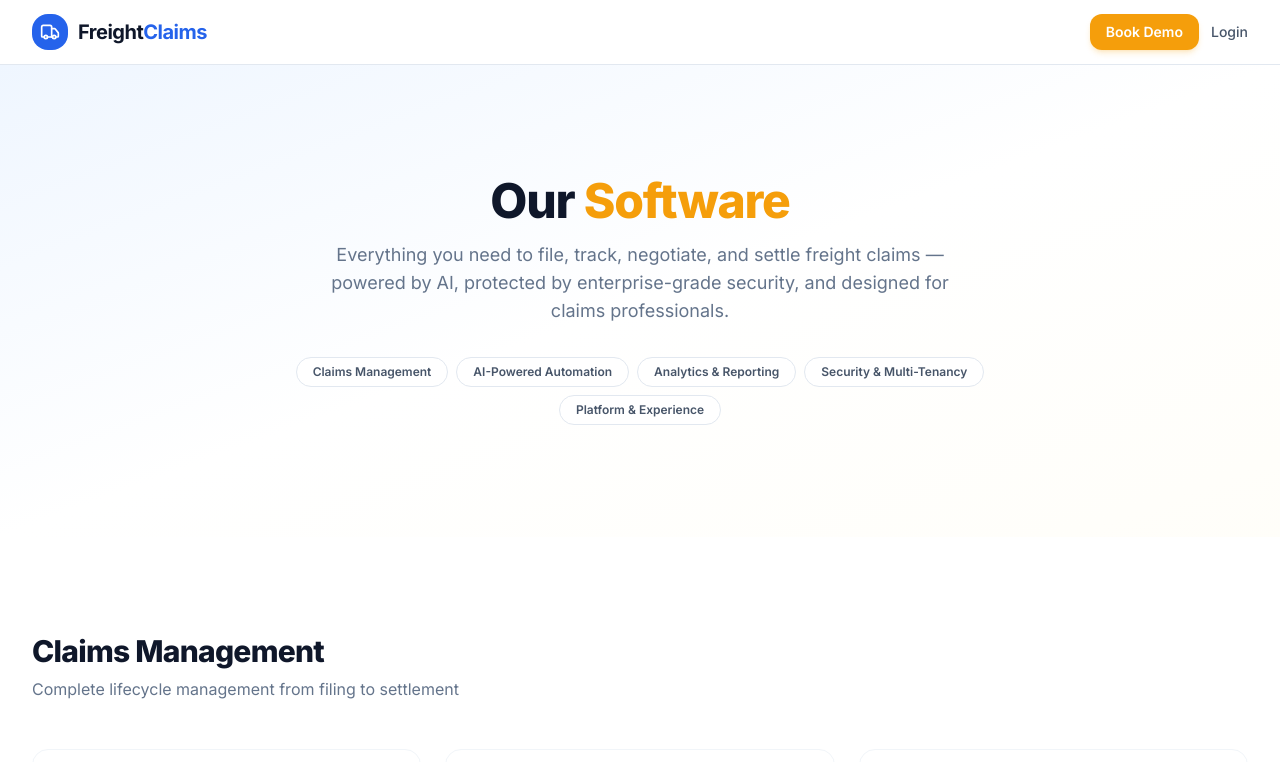
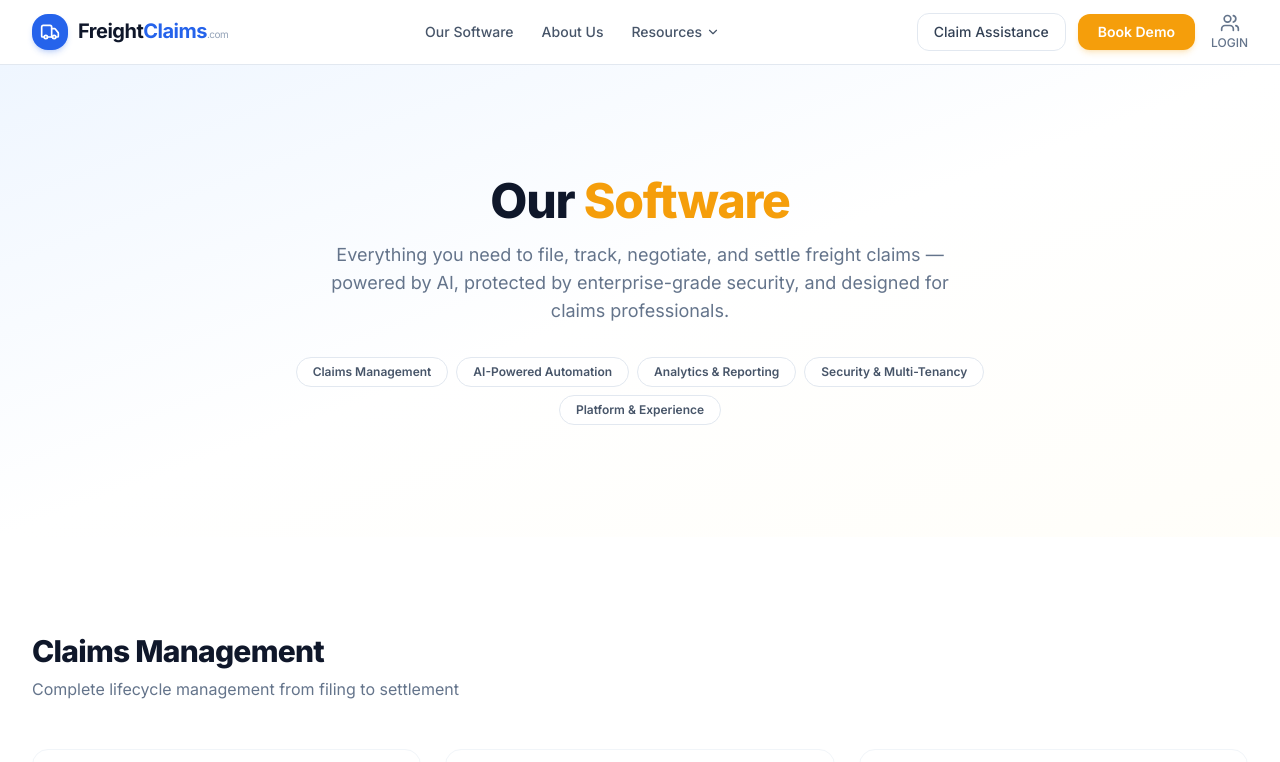
Before and after one commit to johnglotzbach/freightclaims-v5, a Next.js app in the folder apps/web/: page /features in a window 1280 px wide. Shown: the top 762 px of the page. Built offline with nearby package versions, Linux system fonts and the light colour scheme.

Commit message:
Fix public navbar: use shared component across all marketing pages

```diff
--- a/apps/web/app/about/page.tsx
+++ b/apps/web/app/about/page.tsx
@@ -7,6 +7,7 @@
  * Location: apps/web/app/about/page.tsx
  */
 import Link from 'next/link';
+import { PublicNavbar } from '@/components/layout/public-navbar';
 import {
   Truck, ArrowRight, Shield, Brain, Users, Award,
   Target, CheckCircle2, Globe, Clock, Sparkles, Linkedin,
@@ -20,24 +21,7 @@ export const metadata = {
 export default function AboutPage() {
   return (
     <div className="min-h-screen bg-white dark:bg-slate-950">
-      {/* Nav */}
-      <nav className="sticky top-0 z-50 bg-white/80 dark:bg-slate-950/80 backdrop-blur-lg border-b border-slate-200 dark:border-slate-800">
-        <div className="max-w-7xl mx-auto flex items-center justify-between px-4 sm:px-6 lg:px-8 h-16">
-          <Link href="/" className="flex items-center gap-2.5">
-            <div className="w-9 h-9 bg-primary-500 rounded-xl flex items-center justify-center">
-              <Truck className="w-5 h-5 text-white" />
-            </div>
-            <span className="text-xl font-bold text-slate-900 dark:text-white tracking-tight">
-              Freight<span className="text-primary-500">Claims</span>
-              <span className="text-[10px] text-slate-400 dark:text-slate-500 font-normal">.com</span>
-            </span>
-          </Link>
-          <div className="flex items-center gap-3">
-            <Link href="/book-demo" className="bg-accent-500 hover:bg-accent-600 text-white px-4 py-2 rounded-lg text-sm font-semibold transition-all shadow-md shadow-accent-500/20">Book Demo</Link>
-            <Link href="/login" className="text-sm font-medium text-slate-600 dark:text-slate-400 hover:text-primary-500">Login</Link>
-          </div>
-        </div>
-      </nav>
+      <PublicNavbar />
 
       {/* Hero — "Making Claims Sexy. Again!" */}
       <section className="bg-gradient-to-br from-primary-50 via-white to-accent-50/30 dark:from-slate-950 dark:via-slate-900 dark:to-slate-950 py-20 sm:py-28">
--- a/apps/web/app/features/page.tsx
+++ b/apps/web/app/features/page.tsx
@@ -7,6 +7,7 @@
  * Location: apps/web/app/features/page.tsx
  */
 import Link from 'next/link';
+import { PublicNavbar } from '@/components/layout/public-navbar';
 import {
   Truck, ArrowRight, FileText, Brain, Shield, BarChart3,
   Users, Globe, MessageSquare, Lock, Clock, Mail, Search,
@@ -86,19 +87,7 @@ const FEATURE_SECTIONS = [
 export default function FeaturesPage() {
   return (
     <div className="min-h-screen bg-white dark:bg-slate-950">
-      {/* Nav */}
-      <nav className="sticky top-0 z-50 bg-white/80 dark:bg-slate-950/80 backdrop-blur-lg border-b border-slate-200 dark:border-slate-800">
-        <div className="max-w-7xl mx-auto flex items-center justify-between px-4 sm:px-6 lg:px-8 h-16">
-          <Link href="/" className="flex items-center gap-2.5">
-            <div className="w-9 h-9 bg-primary-500 rounded-xl flex items-center justify-center"><Truck className="w-5 h-5 text-white" /></div>
-            <span className="text-xl font-bold text-slate-900 dark:text-white tracking-tight">Freight<span className="text-primary-500">Claims</span></span>
-          </Link>
-          <div className="flex items-center gap-3">
-            <Link href="/book-demo" className="bg-accent-500 hover:bg-accent-600 text-white px-4 py-2 rounded-lg text-sm font-semibold transition-all shadow-md shadow-accent-500/20">Book Demo</Link>
-            <Link href="/login" className="text-sm font-medium text-slate-600 dark:text-slate-400 hover:text-primary-500">Login</Link>
-          </div>
-        </div>
-      </nav>
+      <PublicNavbar />
 
       {/* Hero */}
       <section className="bg-gradient-to-br from-primary-50 via-white to-accent-50/30 dark:from-slate-950 dark:via-slate-900 dark:to-slate-950 py-20 sm:py-28">
--- a/apps/web/app/page.tsx
+++ b/apps/web/app/page.tsx
@@ -9,6 +9,7 @@
  * Location: apps/web/app/page.tsx
  */
 import Link from 'next/link';
+import { PublicNavbar } from '@/components/layout/public-navbar';
 import {
   Truck, Shield, Brain, BarChart3, Clock, MessageSquare,
   CheckCircle2, ArrowRight, ChevronDown, Zap, Lock,
@@ -40,7 +41,7 @@ export const metadata = {
 export default function HomePage() {
   return (
     <div className="min-h-screen bg-white dark:bg-slate-950">
-      <Navbar />
+      <PublicNavbar />
       <Hero />
       <TrustBar />
       <PainPoints />
@@ -56,66 +57,6 @@ export default function HomePage() {
       <CTABanner />
       <Footer />
     </div>
-  );
-}
-
-/* ------------------------------------------------------------------ */
-/*  Navbar                                                             */
-/* ------------------------------------------------------------------ */
-function Navbar() {
-  return (
-    <nav className="sticky top-0 z-50 bg-white/80 dark:bg-slate-950/80 backdrop-blur-lg border-b border-slate-200 dark:border-slate-800">
-      <div className="max-w-7xl mx-auto flex items-center justify-between px-4 sm:px-6 lg:px-8 h-16">
-        <Link href="/" className="flex items-center gap-2.5">
-          <div className="w-9 h-9 bg-primary-500 rounded-xl flex items-center justify-center shadow-md shadow-primary-500/20">
-            <Truck className="w-5 h-5 text-white" />
-          </div>
-          <span className="text-xl font-bold text-slate-900 dark:text-white tracking-tight">
-            Freight<span className="text-primary-500">Claims</span>
-            <span className="text-[10px] text-slate-400 dark:text-slate-500 font-normal">.com</span>
-          </span>
-        </Link>
-
-        <div className="hidden lg:flex items-center gap-7 text-sm font-medium text-slate-600 dark:text-slate-400">
-          <Link href="/features" className="hover:text-primary-500 transition-colors">Our Software</Link>
-          <Link href="/about" className="hover:text-primary-500 transition-colors">About Us</Link>
-          {/* Resources dropdown */}
-          <div className="relative group">
-            <button className="flex items-center gap-1 hover:text-primary-500 transition-colors">
-              Resources <ChevronDown className="w-3.5 h-3.5" />
-            </button>
-            <div className="absolute top-full left-0 pt-2 opacity-0 invisible group-hover:opacity-100 group-hover:visible transition-all duration-200">
-              <div className="bg-white dark:bg-slate-800 rounded-xl shadow-xl border border-slate-200 dark:border-slate-700 py-2 w-52">
-                <Link href="/claim-assistance" className="block px-4 py-2.5 text-sm text-slate-600 dark:text-slate-300 hover:bg-slate-50 dark:hover:bg-slate-700 hover:text-primary-500 transition-colors">Claim Assistance</Link>
-                <Link href="/features#security" className="block px-4 py-2.5 text-sm text-slate-600 dark:text-slate-300 hover:bg-slate-50 dark:hover:bg-slate-700 hover:text-primary-500 transition-colors">Partnerships</Link>
-              </div>
-            </div>
-          </div>
-        </div>
-
-        <div className="flex items-center gap-2 sm:gap-3">
-          <Link
-            href="/claim-assistance"
-            className="hidden sm:inline-flex items-center gap-1.5 text-sm font-medium text-slate-700 dark:text-slate-300 hover:text-primary-500 transition-colors border border-slate-200 dark:border-slate-700 rounded-lg px-4 py-2"
-          >
-            Claim Assistance
-          </Link>
-          <Link
-            href="/book-demo"
-            className="bg-accent-500 hover:bg-accent-600 text-white px-4 sm:px-5 py-2 rounded-lg text-sm font-semibold transition-all shadow-md shadow-accent-500/20 hover:shadow-lg"
-          >
-            Book Demo
-          </Link>
-          <Link
-            href="/login"
-            className="flex flex-col items-center text-xs font-medium text-slate-500 dark:text-slate-400 hover:text-primary-500 transition-colors pl-1"
-          >
-            <Users className="w-5 h-5 mb-0.5" />
-            <span className="hidden sm:inline">LOGIN</span>
-          </Link>
-        </div>
-      </div>
-    </nav>
   );
 }
 
--- /dev/null
+++ b/apps/web/components/layout/public-navbar.tsx
@@ -0,0 +1,58 @@
+import Link from 'next/link';
+import { Truck, ChevronDown, Users } from 'lucide-react';
+
+export function PublicNavbar() {
+  return (
+    <nav className="sticky top-0 z-50 bg-white/80 dark:bg-slate-950/80 backdrop-blur-lg border-b border-slate-200 dark:border-slate-800">
+      <div className="max-w-7xl mx-auto flex items-center justify-between px-4 sm:px-6 lg:px-8 h-16">
+        <Link href="/" className="flex items-center gap-2.5">
+          <div className="w-9 h-9 bg-primary-500 rounded-xl flex items-center justify-center shadow-md shadow-primary-500/20">
+            <Truck className="w-5 h-5 text-white" />
+          </div>
+          <span className="text-xl font-bold text-slate-900 dark:text-white tracking-tight">
+            Freight<span className="text-primary-500">Claims</span>
+            <span className="text-[10px] text-slate-400 dark:text-slate-500 font-normal">.com</span>
+          </span>
+        </Link>
+
+        <div className="hidden lg:flex items-center gap-7 text-sm font-medium text-slate-600 dark:text-slate-400">
+          <Link href="/features" className="hover:text-primary-500 transition-colors">Our Software</Link>
+          <Link href="/about" className="hover:text-primary-500 transition-colors">About Us</Link>
+          <div className="relative group">
+            <button className="flex items-center gap-1 hover:text-primary-500 transition-colors">
+              Resources <ChevronDown className="w-3.5 h-3.5" />
+            </button>
+            <div className="absolute top-full left-0 pt-2 opacity-0 invisible group-hover:opacity-100 group-hover:visible transition-all duration-200">
+              <div className="bg-white dark:bg-slate-800 rounded-xl shadow-xl border border-slate-200 dark:border-slate-700 py-2 w-52">
+                <Link href="/claim-assistance" className="block px-4 py-2.5 text-sm text-slate-600 dark:text-slate-300 hover:bg-slate-50 dark:hover:bg-slate-700 hover:text-primary-500 transition-colors">Claim Assistance</Link>
+                <Link href="/features#security" className="block px-4 py-2.5 text-sm text-slate-600 dark:text-slate-300 hover:bg-slate-50 dark:hover:bg-slate-700 hover:text-primary-500 transition-colors">Partnerships</Link>
+              </div>
+            </div>
+          </div>
+        </div>
+
+        <div className="flex items-center gap-2 sm:gap-3">
+          <Link
+            href="/claim-assistance"
+            className="hidden sm:inline-flex items-center gap-1.5 text-sm font-medium text-slate-700 dark:text-slate-300 hover:text-primary-500 transition-colors border border-slate-200 dark:border-slate-700 rounded-lg px-4 py-2"
+          >
+            Claim Assistance
+          </Link>
+          <Link
+            href="/book-demo"
+            className="bg-accent-500 hover:bg-accent-600 text-white px-4 sm:px-5 py-2 rounded-lg text-sm font-semibold transition-all shadow-md shadow-accent-500/20 hover:shadow-lg"
+          >
+            Book Demo
+          </Link>
+          <Link
+            href="/login"
+            className="flex flex-col items-center text-xs font-medium text-slate-500 dark:text-slate-400 hover:text-primary-500 transition-colors pl-1"
+          >
+            <Users className="w-5 h-5 mb-0.5" />
+            <span className="hidden sm:inline">LOGIN</span>
+          </Link>
+        </div>
+      </div>
+    </nav>
+  );
+}
```
Also changed, not shown: 1 other file (tests, documents, lock files or other folders).
